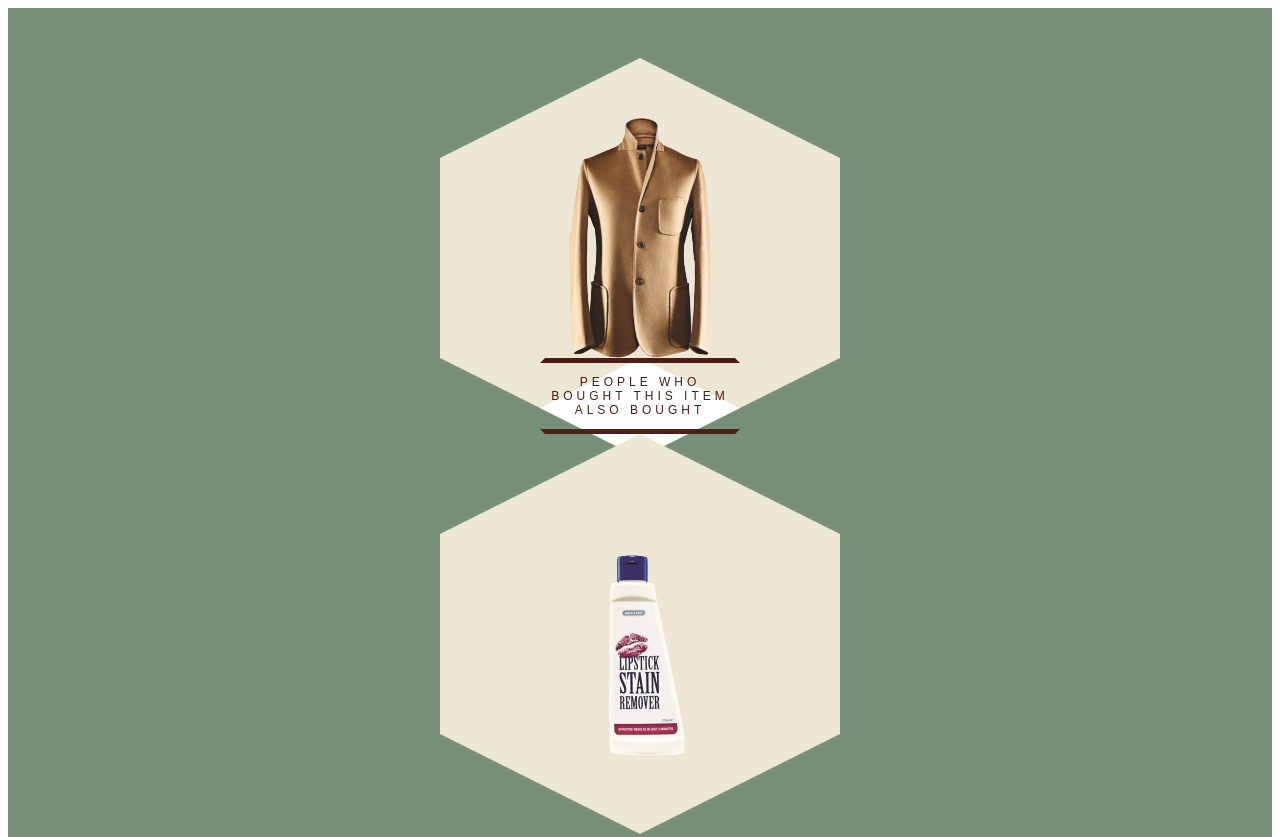
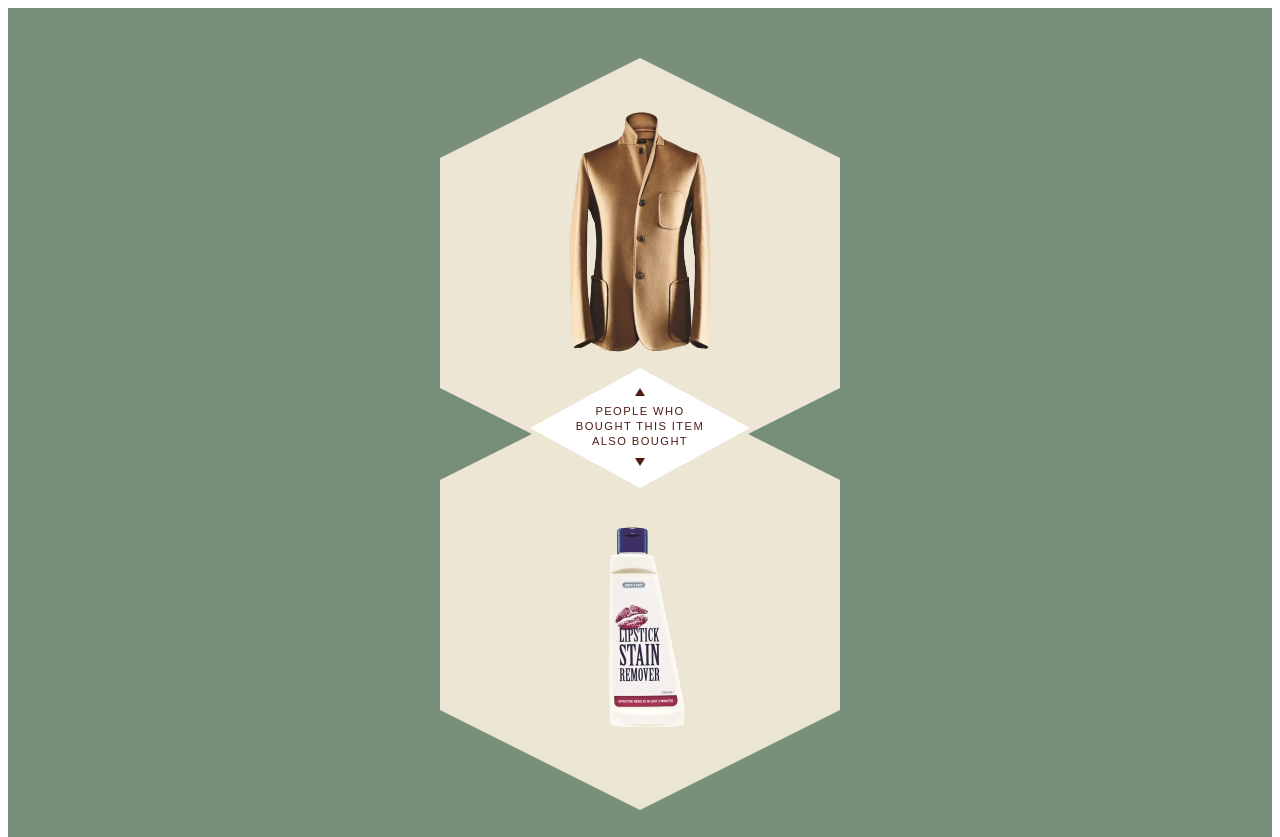
Before and after one commit to omniosi/hnichols-css-ad, a plain HTML site: page index.html in a window 1280 px wide. Shown: the top 837 px of the page. Drawn offline with Linux system fonts and the light colour scheme; a web font is replaced by a local one.

Commit message:
middle copy diamond setup

```diff
--- a/css/style.css
+++ b/css/style.css
@@ -1,12 +1,13 @@
 body{
 	font: normal 1em 'Numans', sans-serif;
-	letter-spacing: 0.25em;
+	letter-spacing: 0.125em;
 	text-transform: uppercase;
 }
 .frame{
 	/*background: #7b8f80;*/
 	background: #778f79;
 	padding:50px;
+	position: relative;
 }
 .hex{
 	width: 400px;
@@ -25,7 +26,7 @@ body{
 }
 .mid{
 	/*width: 500px;*/
-	height: 200px;
+	height: 230px;
 	/*background: rgba(225,255,255,0.8);*/
 	background: #ede6d4;
 }
@@ -35,45 +36,68 @@ body{
 .mid img{
 	position: absolute;
 }
+#shape1,
+#shape2{
+	position: relative;
+	z-index: 1;
+}
 #shape1 .mid img{
 	top: -20%;
 	left: 32%;
 }
 #shape2 .mid img{
-	top: 10%;
+	top: 20%;
 	left: 42%;
+}
+#shape2 {
+	top: -86px;
 }
 #copy{
 	color: #4d1e15;
-	width: 200px;
+	width: 240px;
 	margin: 0 auto;
 	text-align: center;
-	font-size: 0.75em;
+	font-size: 0.7em;
+	position: relative;
+	z-index: 100;
+	letter-spacing: 0.125em;
+	line-height: 1.35em;
+	/* height: 220px; */
+}
+#copy p{
+	width: 60%;
+
+	margin: 0 auto;
+	padding: 0.75em;
 }
 .diamond{
-	width: 200px;
-	margin: -100px auto;
-	z-index: 100;
+	width: 220px;
+	margin: -120px auto;
+	/* height: 220px; */
 }
 .diamond .top{
-	border-bottom: 50px solid #fff;
-	border-left: 100px solid transparent;
-	border-right: 100px solid transparent;
+	border-bottom: 60px solid #fff;
+	border-left: 110px solid transparent;
+	border-right: 110px solid transparent;
 }
 .diamond .bottom{
-	border-top: 50px solid #fff;
-	border-left: 100px solid transparent;
-	border-right: 100px solid transparent;
+	border-top: 60px solid #fff;
+	border-left: 110px solid transparent;
+	border-right: 110px solid transparent;
 }
 .pointer-top{
-	border-bottom: 5px solid #4d1e15;
+	border-bottom: 8px solid #4d1e15;
 	border-left: 5px solid transparent;
 	border-right: 5px solid transparent;
+	width: 0px;
+	margin: 1.75em auto 0;
 }
 .pointer-bottom{
-	border-top: 5px solid #4d1e15;
+	border-top: 8px solid #4d1e15;
 	border-left: 5px solid transparent;
 	border-right: 5px solid transparent;
+	width: 0;
+	margin: 0 auto;
 }
 .endCopy{
 	color: white;
```
